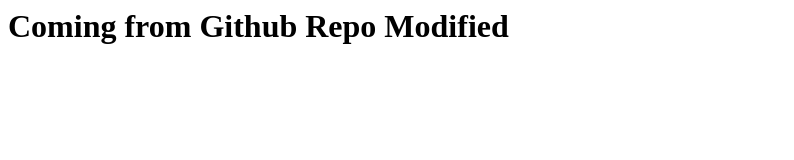
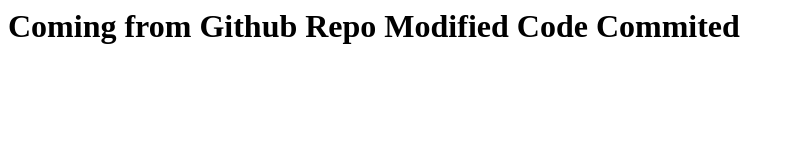
Before and after one commit to devopswithcloud/webserverd2, a plain HTML site: page index.html in a window 1280 px wide. Shown: the whole page, without its empty margins (0-794 px from the left). Drawn offline with Linux system fonts and the light colour scheme.

Commit message:
Update index.html

```diff
--- a/index.html
+++ b/index.html
@@ -1 +1 @@
-<h1>Coming from Github Repo Modified </h1>
+<h1>Coming from Github Repo Modified Code Commited</h1>
```
